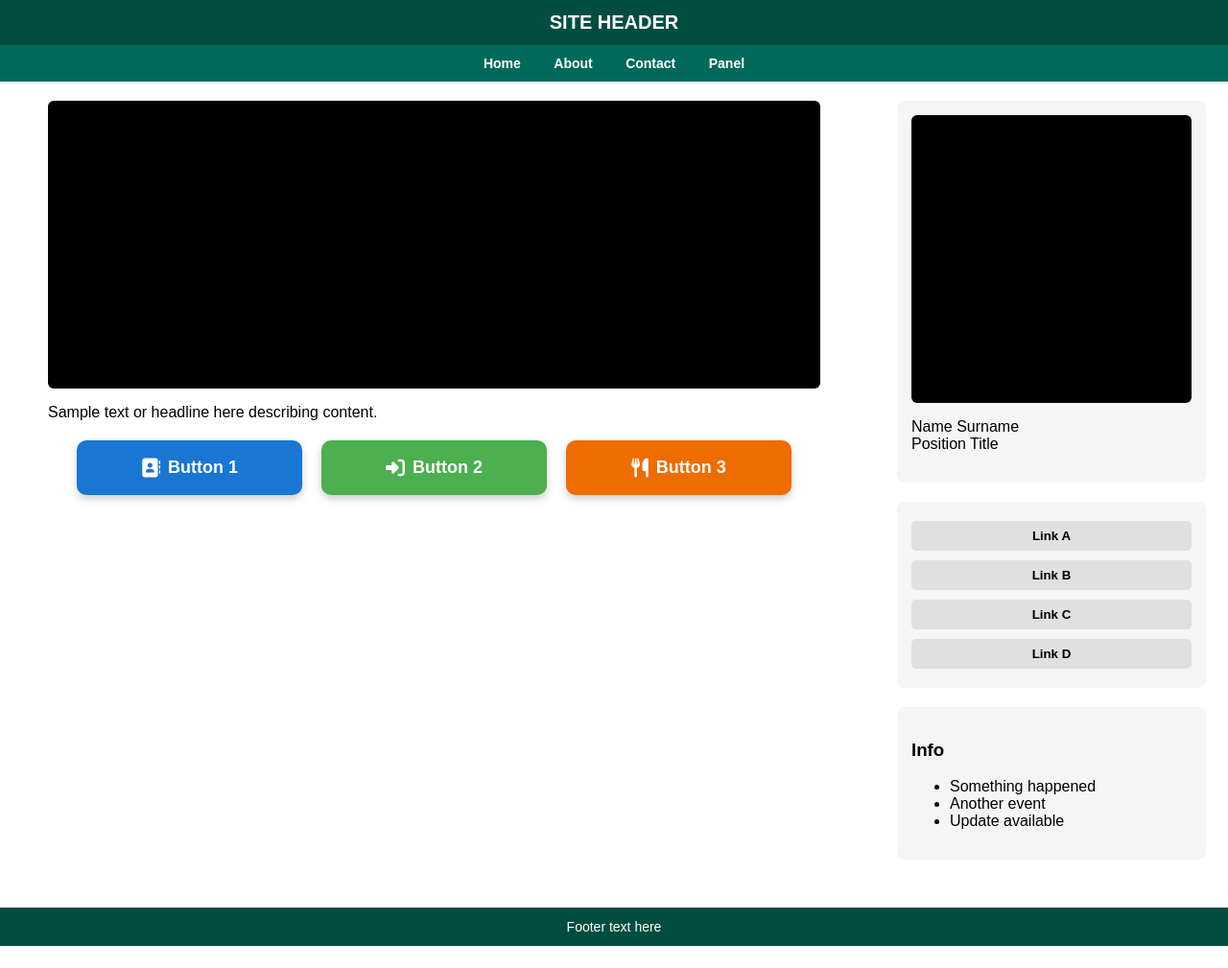
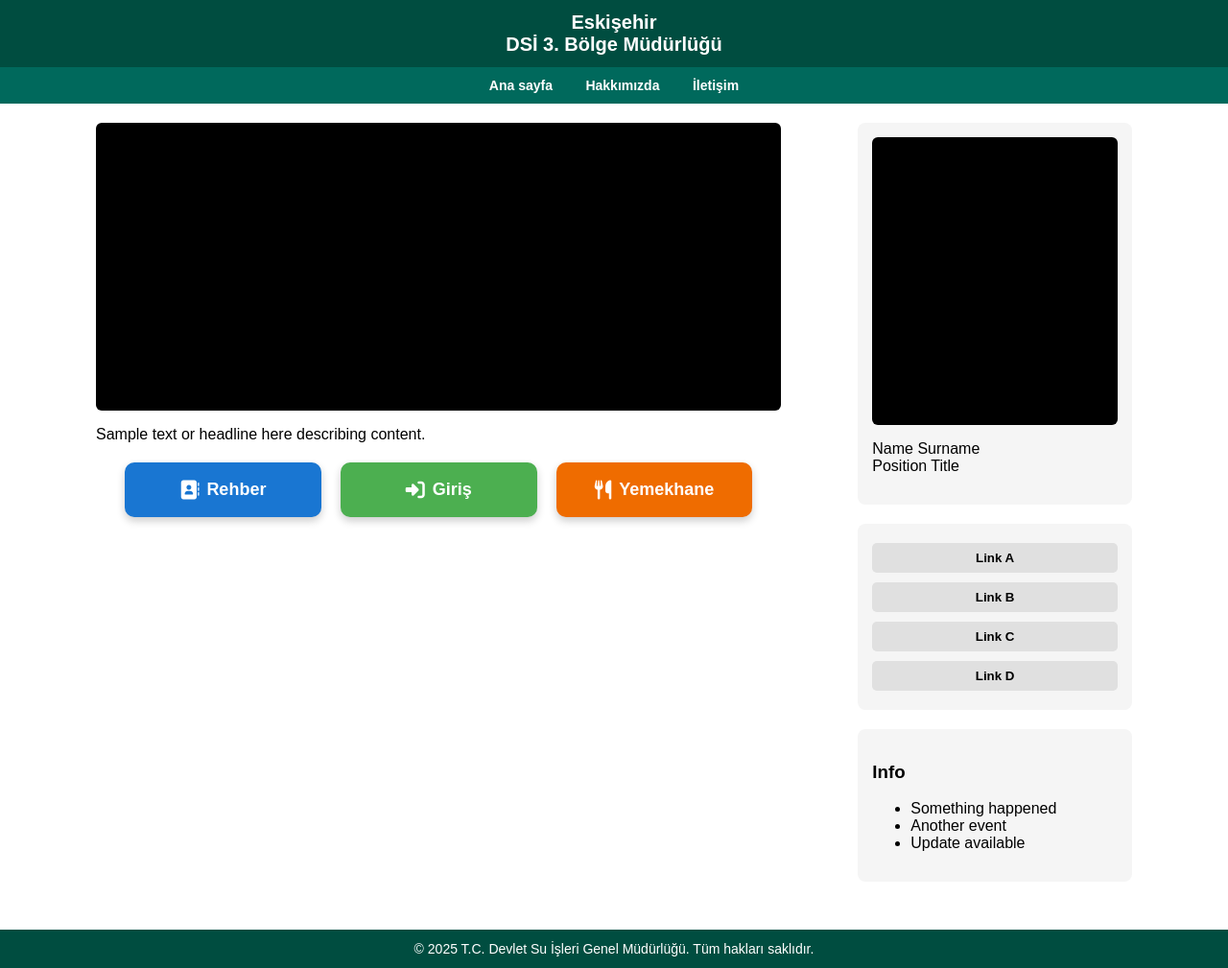
Before and after one commit to burakozdkcgl/devletsuisleri-flask-web-app-replica, a Flask app: page / in a window 1280 px wide. Shown: the whole page at 96% size. Before the commit the page ends 986 px from the top, so only its background shows below. Run offline with Flask 3, Linux system fonts and the light colour scheme.

Commit message:
turkce murkce

```diff
--- a/static/style.css
+++ b/static/style.css
@@ -46,7 +46,7 @@
 
 .mainContent {
     flex: 3;
-    padding-left: 30px;
+    padding-left: 80px;
     padding-right: 30px;
 }
 
@@ -55,7 +55,7 @@
     display: flex;
     flex-direction: column;
     gap: 20px;
-    padding-right: 3px;
+    padding-right: 80px;
     padding-left: 30px;
 }
 
--- a/templates/index.html
+++ b/templates/index.html
@@ -9,14 +9,13 @@
 <body>
 
 <header>
-    SITE HEADER
+    Eskişehir <br> DSİ 3. Bölge Müdürlüğü
 </header>
 
 <nav>
-    <a href="#">Home</a>
-    <a href="#">About</a>
-    <a href="#">Contact</a>
-    <a href="#">Panel</a>
+    <a href="#">Ana sayfa</a>
+    <a href="#">Hakkımızda</a>
+    <a href="#">İletişim</a>
 </nav>
 
 <div class="mainWrapper">
@@ -25,9 +24,9 @@
         <p>Sample text or headline here describing content.</p>
 
         <div class="buttonRow">
-            <button class="indexBtn1"><i class="fas fa-address-book"></i> Button 1</button>
-            <button class="indexBtn2"><i class="fas fa-sign-in-alt"></i> Button 2</button>
-            <button class="indexBtn3"><i class="fas fa-utensils"></i> Button 3</button>
+            <button class="indexBtn1"><i class="fas fa-address-book"></i> Rehber</button>
+            <button class="indexBtn2"><i class="fas fa-sign-in-alt"></i> Giriş</button>
+            <button class="indexBtn3"><i class="fas fa-utensils"></i> Yemekhane</button>
         </div>
     </div>
 
@@ -56,7 +55,7 @@
 </div>
 
 <footer>
-    Footer text here
+    &copy; 2025 T.C. Devlet Su İşleri Genel Müdürlüğü. Tüm hakları saklıdır.
 </footer>
 
 </body>
```
